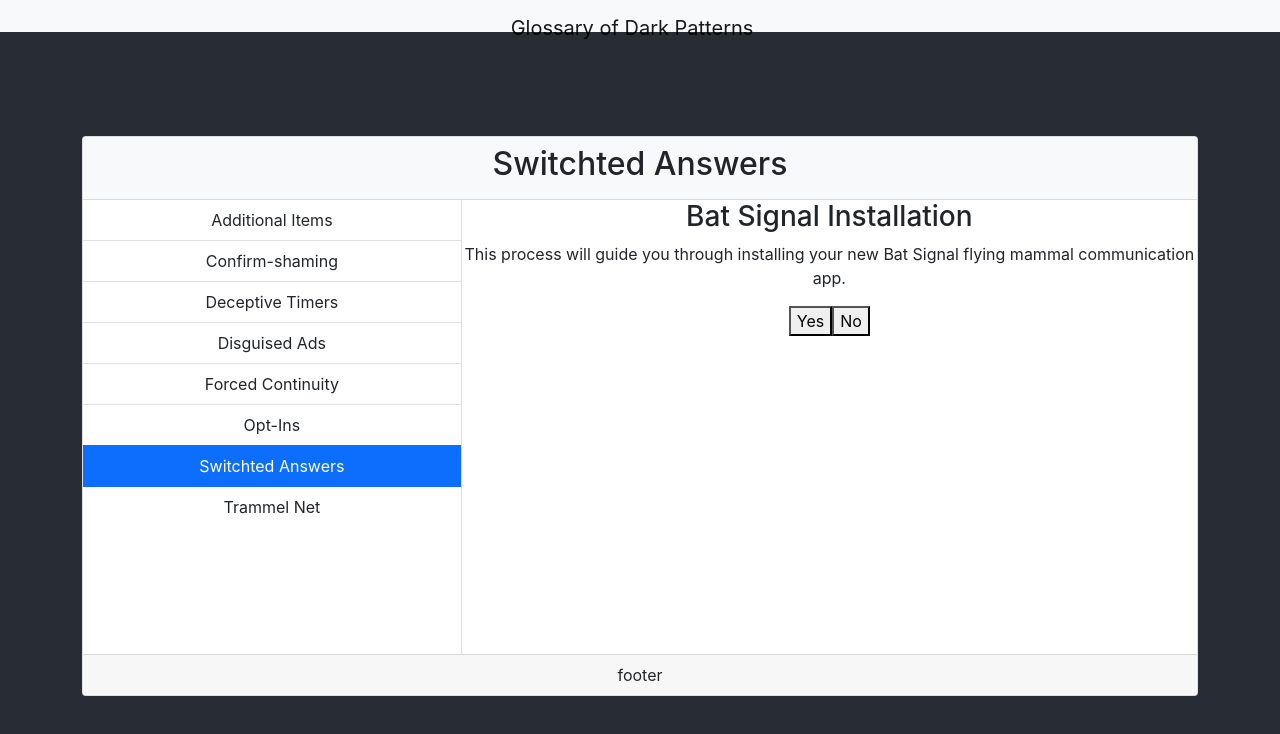
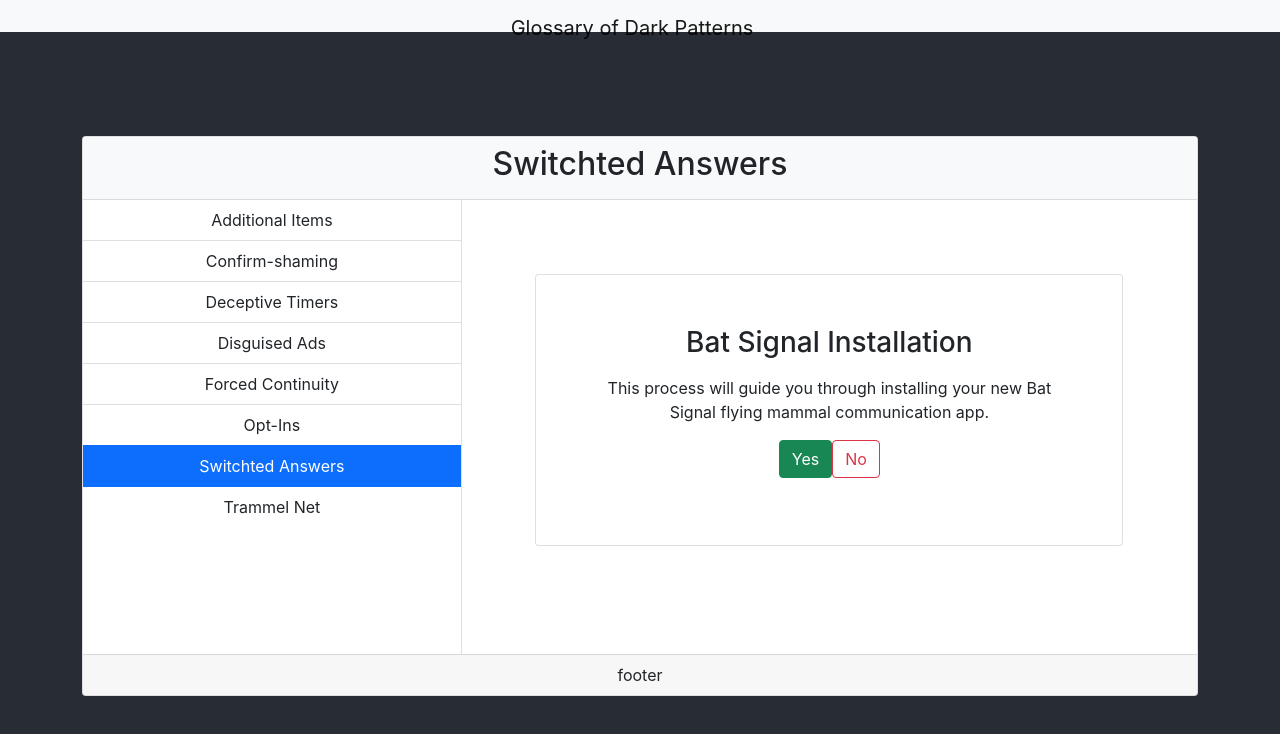
Before and after one commit to whysgai/dark-pattern-glossary, a React (Create React App) app: page / in a window 1280 px wide. Both pictures are taken after a click on the button "Switchted Answers". Shown: the top 734 px of the page. Built offline with nearby package versions, Linux system fonts and the light colour scheme.

Commit message:
style: Add preliminary styling to switched answers

```diff
--- a/src/components/SwitchedAnswers.js
+++ b/src/components/SwitchedAnswers.js
@@ -4,22 +4,23 @@ const SwitchedAnswers = () => {
     const [page, setPage] = useState(0);
 
     return (
-        <div>
+        <div className="switched-answers standard-layout">
+            <div className="card card-body">
                 <h3>Bat Signal Installation</h3>
                 {
                     page === 0 ?
                         <>
                             <p>This process will guide you through installing your new Bat Signal flying mammal communication app.</p>
                             <div>
-                            <button onClick={() => setPage(1)}>Yes</button>
-                            <button>No</button>
+                                <button className="btn btn-success" onClick={() => setPage(1)}>Yes</button>
+                                <button className="btn btn-outline-danger">No</button>
                             </div>
                         </>
                         :
                         page === 1 ?
                             <>
                                 <h4>End User License Agreement</h4>
-                            <div>
+                                <div className="eula">
                                     <p>Lorem ipsum dolor sit amet, consectetur adipiscing elit. Phasellus rhoncus sapien et ultrices luctus. Donec venenatis tempor volutpat. Ut eget tempor massa. Vivamus quis eros ut risus efficitur pharetra id vitae lacus. Nunc rutrum eget dui eget condimentum. Pellentesque egestas leo nec dui tristique aliquam. Etiam a enim quis leo congue eleifend et ut neque. Donec id dignissim nibh. Cras vel consequat felis. Quisque posuere blandit nisi, quis fermentum elit semper nec. Suspendisse eu velit laoreet, finibus turpis id, suscipit elit. Mauris elementum pretium eros, quis varius nulla. Nam facilisis diam quis turpis consectetur, quis dignissim velit mollis. In sodales lectus in enim faucibus iaculis. Quisque condimentum blandit ex lacinia scelerisque. Aenean aliquam pellentesque elit semper sodales.</p>
                                     <p>Donec fringilla vehicula tincidunt. Nulla id egestas leo. Quisque luctus nulla non turpis sollicitudin auctor. Donec a risus quis enim semper rhoncus. Vestibulum a ante porttitor, fringilla nulla eleifend, cursus ante. Donec porta placerat enim vel vestibulum. Morbi id urna neque. Etiam accumsan lectus nec risus vulputate semper. Morbi a turpis sollicitudin, vulputate dolor sit amet, varius velit. Morbi vel mattis leo. Mauris ultrices, magna vitae dapibus tempus, eros nisl fringilla nulla, nec eleifend felis nibh vel mauris. Proin pellentesque ex urna, sed finibus mauris rutrum vel.</p>
                                     <p>Nullam pulvinar nisi id condimentum consequat. Quisque in venenatis dui, vel interdum tortor. Nunc iaculis ligula leo, non fringilla quam commodo lacinia. Donec varius lobortis vestibulum. Quisque mollis vitae ipsum at rutrum. Vivamus ipsum lectus, consequat vel nisi quis, consectetur ultrices mi. Fusce ac bibendum dui. Lorem ipsum dolor sit amet, consectetur adipiscing elit.</p>
@@ -32,8 +33,8 @@ const SwitchedAnswers = () => {
                                     <p>Vestibulum vitae quam sit amet dolor cursus hendrerit et id odio. Mauris tristique, eros a pellentesque ultricies, nulla quam rhoncus nunc, eu sagittis turpis neque nec nisi. Nullam magna diam, vestibulum sed quam eget, consequat laoreet libero. Vivamus nec tempus tellus. Nulla vitae enim non arcu fringilla ornare non porta felis. Vestibulum pellentesque est ut odio interdum dapibus. Pellentesque ultricies vestibulum dignissim. Nulla facilisi. Integer at tempus nulla. Phasellus auctor felis enim, sed sagittis lorem pharetra ut.</p>
                                 </div>
                                 <div>
-                                <button onClick={() => setPage(2)}>Yes</button>
-                                <button>No</button>
+                                    <button className="btn btn-success" onClick={() => setPage(2)}>Yes</button>
+                                    <button className="btn btn-outline-danger" onClick={() => setPage(1)}>No</button>
                                 </div>
                             </>
                             :
@@ -41,8 +42,10 @@ const SwitchedAnswers = () => {
                                 <>
                                     <h4>Share behavioral data</h4>
                                     <p>We can share your data with third-party partners to improve performance and provide an all-around better experience.</p>
-                                <button onClick={() => setPage(3)}>No</button>
-                                <button onClick={() => setPage(3)}>Yes</button>
+                                    <div>
+                                        <button className="btn btn-success" onClick={() => setPage(3)}>No</button>
+                                        <button className="btn btn-outline-danger" onClick={() => setPage(3)}>Yes</button>
+                                    </div>
                                 </>
                                 :
                                 <>
@@ -53,6 +56,7 @@ const SwitchedAnswers = () => {
                                 </>
                 }
             </div>
+        </div>
     )
 }
 
--- a/src/components/TrammelNet.js
+++ b/src/components/TrammelNet.js
@@ -4,7 +4,7 @@ const TrammelNet = () => {
     const [page, setPage] = useState(0);
 
     return (
-        <div className="trammel-net">
+        <div className="trammel-net standard-layout">
             <div className="card card-body">
             {
                 page === 0 ?
--- a/src/components/navbar.js
+++ b/src/components/navbar.js
@@ -1,8 +1,8 @@
-const NavBar = props =>
+const Navbar = props =>
     <nav className="navbar nav-stick navbar-light bg-light">
         <div className="navdiv">
             <a className="navbar-brand" href="#">Glossary of Dark Patterns</a>
         </div>
     </nav>
 
-export default NavBar;
+export default Navbar;
--- a/src/styles/styles.css
+++ b/src/styles/styles.css
@@ -66,7 +66,7 @@ main.background {
     width: 75%;
 }
 
-.trammel-net {
+.trammel-net, .switched-answers {
     width: 100%;
     height: 100%;
     /* display: flex; */
@@ -74,16 +74,23 @@ main.background {
     align-items: center;
 }
 
-.trammel-net .card {
+.standard-layout .card {
     margin: 10% 10%;
 }
 
-.trammel-net .card-body {
+.standard-layout .card-body {
     padding: 7% 7%;
 }
 
-.trammel-net .card-body > * {
+.standard-layout .card-body > * {
     margin-bottom: 2vh;
+}
+
+.switched-answers .eula {
+    border: thin solid black;
+    overflow-y: scroll;
+    max-height: 10vh;
+    text-align: start;
 }
 
 .trammel-net-plans-row {
```
Lines whose indentation alone changed are shown as unchanged.
